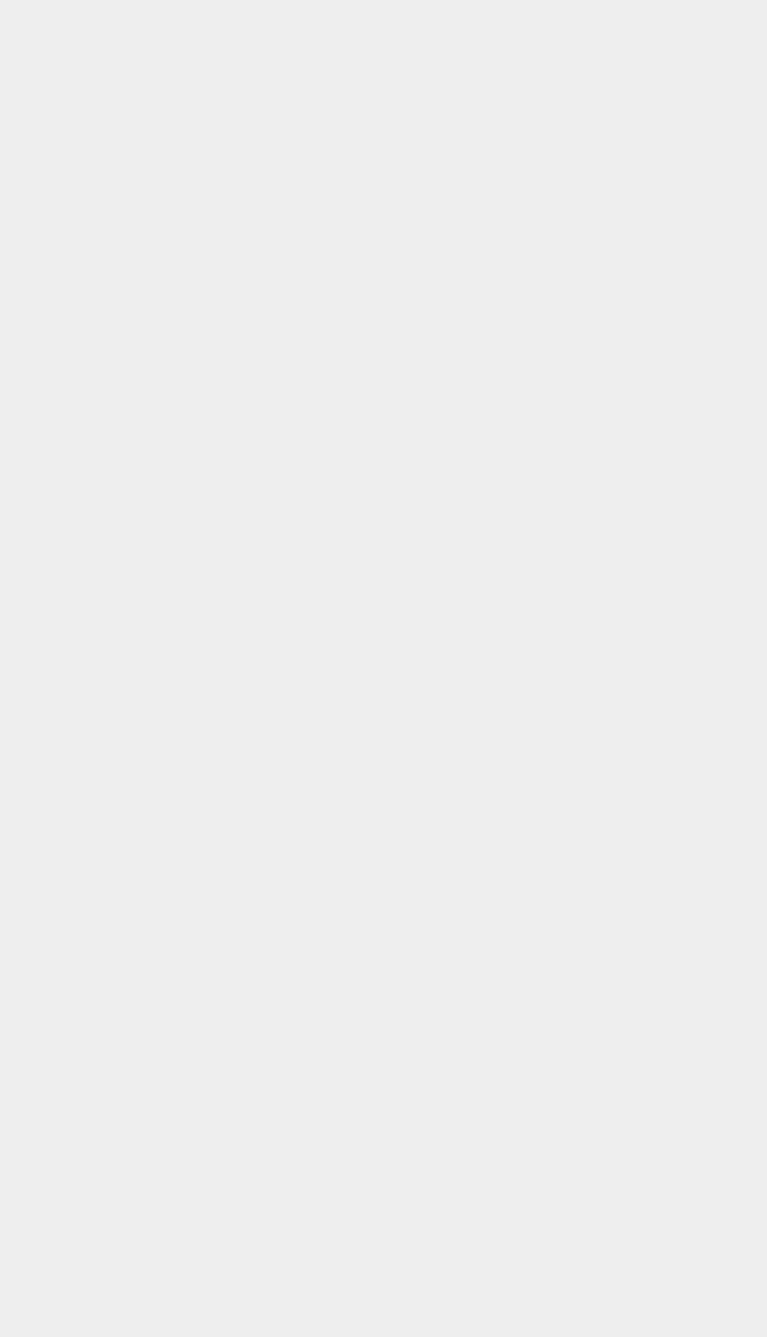
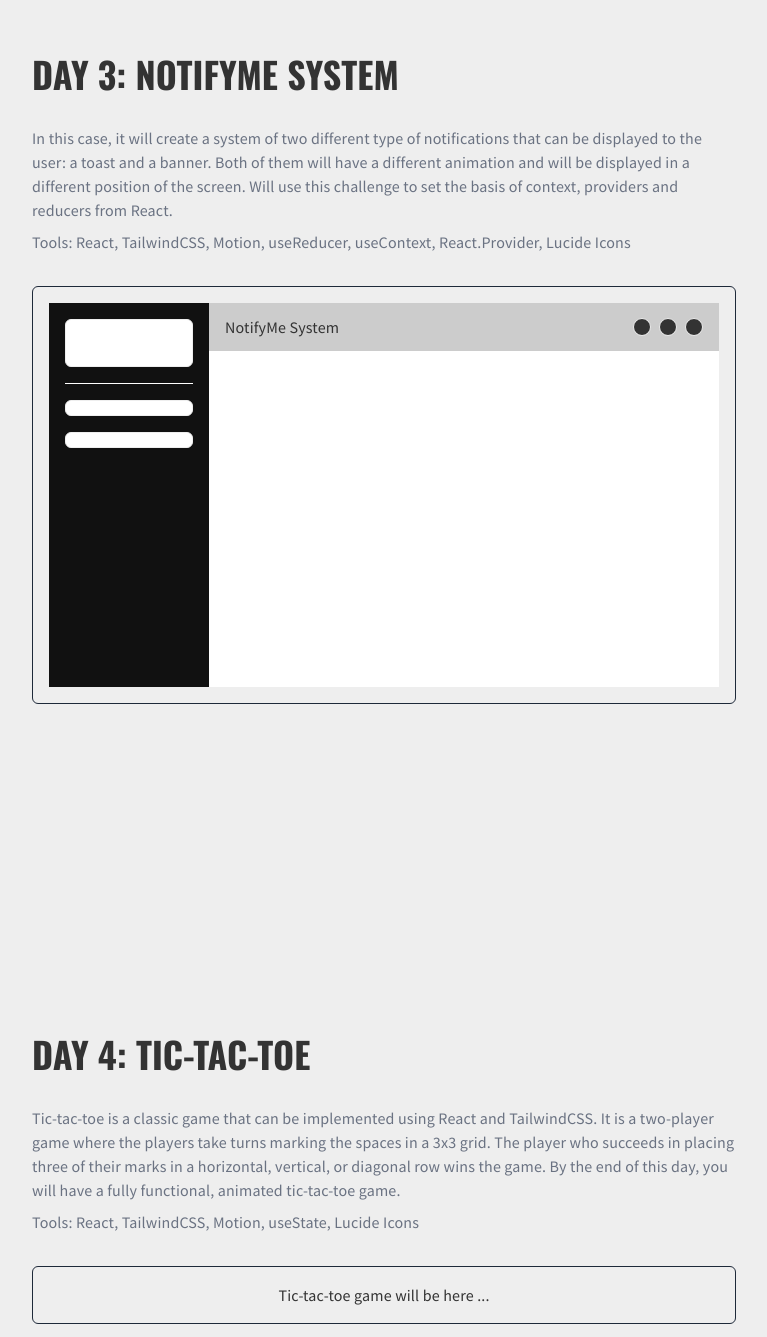
Before and after one commit to rosadurante/octobereact, a React (Vite) app: page / in a window 1280 px wide. Shown: the part 2413-3750 px from the top of the page, without its empty margins (256-1023 px from the left). Before the commit the page ends 2400 px from the top, so only its background shows below. Built offline with nearby package versions, Linux system fonts and the light colour scheme; no server answers.

Commit message:
adding notification system by banner and toast

```diff
--- a/src/challenges.tsx
+++ b/src/challenges.tsx
@@ -1,6 +1,7 @@
 import { Section } from "./components/section"
 import { TablePagination } from "./sections/tablePagination"
 import { TodoList } from "./sections/todoList"
+import { NotifyMe } from "./sections/notifyme"
 
 export const Challenges = () => {
 
@@ -33,10 +34,66 @@ export const Challenges = () => {
         </>
       ),
     },
+    {
+      title: "Day 3: NotifyMe System",
+      description: (
+        <>
+          <p>In this case, it will create a system of two different type of notifications that can be displayed to the user: a toast and a banner. Both of them will have a different animation and will be displayed in a different position of the screen. Will use this challenge to set the basis of context, providers and reducers from React.</p>
+          <p>Tools: React, TailwindCSS, Motion, useReducer, useContext, React.Provider, Lucide Icons</p>
+        </>
+      ),
+      children: (
+        <>
+          <NotifyMe />
+        </>
+      ),
+    },
+    {
+      title: "Day 4: Tic-tac-toe",
+      description: (
+        <>
+          <p>Tic-tac-toe is a classic game that can be implemented using React and TailwindCSS. It is a two-player game where the players take turns marking the spaces in a 3x3 grid. The player who succeeds in placing three of their marks in a horizontal, vertical, or diagonal row wins the game. By the end of this day, you will have a fully functional, animated tic-tac-toe game.</p>
+          <p>Tools: React, TailwindCSS, Motion, useState, Lucide Icons</p>
+        </>
+      ),
+      children: (
+        <>
+          <p>Tic-tac-toe game will be here ... </p>
+        </>
+      ),
+    },
+    {
+      title: "Day 5: Wizard form",
+      description: (
+        <>
+          <p>In this case, it will create a system that allows the user to search for a GIF and display it. It will use the GIPHY API to search for GIFs. The gif selected will be able to copy the URL to the clipboard.</p>
+          <p>Tools: React, TailwindCSS, GYPHY API, Motion, useState, Lucide Icons</p>
+        </>
+      ),
+      children: (
+        <>
+          <p>Find a GIF will be here ... </p>
+        </>
+      ),
+    },
+    {
+      title: "Day 6: Geometry fun",
+      description: (
+        <>
+          <p>In this case, it will create a place to show basic geometric shapes with different animations. This challenge will be a learning experience to the basics of ThreeJS.</p>
+          <p>Tools: React, TailwindCSS, ThreeJS, Motion, useState, Lucide Icons</p>
+        </>
+      ),
+      children: (
+        <>
+          <p>Geometry fun will be here ... </p>
+        </>
+      ),
+    },
   ]
 
-  return datas.map((data) => (
-    <Section title={data.title} description={data.description}>
+  return datas.map((data, index) => (
+    <Section key={`day-${index+1}`} title={data.title} description={data.description}>
       {data.children}
     </Section>
   ));
--- /dev/null
+++ b/src/components/banner.tsx
@@ -0,0 +1,25 @@
+import { X } from "lucide-react"
+import { useNotification } from "../hooks/useNotification"
+import { cn, getBgByType } from "../utils"
+import { AnimatePresence, motion } from "framer-motion";
+
+export const Banner = () => {
+  const { notification, removeNotification } = useNotification();
+
+  return (
+    <AnimatePresence>
+      {notification && notification.props.mode === "banner" && (
+      <motion.div className={cn("absolute top-0 left-0 right-0 h-8 p-2 border-1 border-[#ccc]", getBgByType(notification.props.type), notification.props.className)}
+        initial={{ opacity: 0, y: -10 }}
+        animate={{ opacity: 1, y: 0 }}
+        exit={{ opacity: 0, y: -10 }}
+        transition={{ duration: 0.5 }}
+      >
+        <div className="w-full flex items-center justify-end px-2 ">
+          <X onClick={() => removeNotification(notification.id)} className="w-4 h-4 text-[#333]" />
+        </div>
+        </motion.div>
+      )}
+    </AnimatePresence>
+  )
+}
--- /dev/null
+++ b/src/components/toast.tsx
@@ -0,0 +1,26 @@
+import { X } from "lucide-react";
+import { useNotification } from "../hooks/useNotification";
+import { motion, AnimatePresence } from "framer-motion";
+import { cn, getBgByType } from "../utils";
+
+export const Toast = () => {
+  const { notification, removeNotification } = useNotification();
+
+  return (
+    <AnimatePresence>
+      {notification && notification.props.mode === "toast" && (
+        <motion.div className={cn("absolute bottom-0 right-0 w-48 h-8 rounded-md border-1 border-[#ccc] shadow-md p-1 m-2", getBgByType(notification.props.type), notification.props.className)}
+          initial={{ opacity: 0, y: 10 }}
+          animate={{ opacity: 1, y: 0 }}
+          exit={{ opacity: 0, y: -10 }}
+          transition={{ duration: 0.5 }}
+        >
+          <div className="w-full flex flex-col items-end justify-end px-2">
+            <X onClick={() => removeNotification(notification.id)} className="w-4 h-4 text-[#333]" />
+          </div>
+        </motion.div>
+
+      )}
+      </AnimatePresence>
+    )
+  }
--- /dev/null
+++ b/src/contexts/notification.ts
@@ -0,0 +1,13 @@
+import { createContext } from "react";
+import type { NotificationActions } from "../reducers/notification";
+import type { Notification } from "../types/notification";
+
+export type NotificationContextType = {
+  notification: Notification | null
+  dispatch: React.Dispatch<NotificationActions>
+}
+
+export const NotificationContext = createContext<NotificationContextType>({
+  notification: null,
+  dispatch: () => {}
+});
--- /dev/null
+++ b/src/hooks/useNotification.ts
@@ -0,0 +1,29 @@
+import { useContext } from "react"
+import { NotificationContext } from "../contexts/notification";
+import type { Notification, NotificationType } from "../types/notification";
+
+
+export const useNotification = () => {
+  const { notification, dispatch } = useContext(NotificationContext);
+  const _duration = 3000;
+
+  const _shouldDisappear = (type: NotificationType) => {
+    return type === "success" || type === "info";
+  }
+
+  const removeNotification = (id: number) => {
+    dispatch({ type: "remove", payload: id });
+  }
+
+  const displayNotification = (notification: Notification) => {
+    dispatch({ type: "display", payload: notification });
+
+    if (_shouldDisappear(notification.props.type)) {
+      setTimeout(() => {
+        dispatch({ type: "remove", payload: notification.id });
+      }, _duration);
+    }
+  }
+
+  return { notification, displayNotification, removeNotification };
+}
--- /dev/null
+++ b/src/providers/notification.tsx
@@ -0,0 +1,15 @@
+import { useReducer } from 'react'
+import { notificationReducer } from '../reducers/notification'
+import { NotificationContext, type NotificationContextType } from '../contexts/notification'
+
+
+
+export const NotificationProvider = ({ children }: { children: React.ReactNode }) => {
+  const [notification, dispatch] = useReducer(notificationReducer, null);
+  const contextValue: NotificationContextType = { notification, dispatch };
+  return (
+    <NotificationContext.Provider value={contextValue}>
+      {children}
+    </NotificationContext.Provider>
+  )
+}
--- /dev/null
+++ b/src/reducers/notification.ts
@@ -0,0 +1,15 @@
+import type { Notification } from "../types/notification";
+
+export type NotificationActions = { type: "display", payload: Notification } | { type: "remove", payload: number }
+
+export const notificationReducer = (state: Notification | null, action: NotificationActions) => {
+  switch (action.type) {
+    case "display": {
+      return action.payload;
+    }
+    case "remove":
+      return state?.id === action.payload ? null : state;
+    default:
+      return state;
+  }
+}
--- /dev/null
+++ b/src/sections/notifyme.tsx
@@ -0,0 +1,64 @@
+import { useState } from "react"
+import { X } from "lucide-react"
+import { Button, IconButton } from "../components/button"
+import { Toast } from "../components/toast"
+import { Banner } from "../components/banner"
+import { useNotification } from "../hooks/useNotification"
+import type { NotificationMode, NotificationType } from "../types/notification"
+import { NotificationProvider } from "../providers/notification"
+
+
+export const NotifyMe = () => {
+  return (
+    <NotificationProvider>
+      <NotifyApp />
+    </NotificationProvider>
+  )
+}
+
+export const NotifyApp = () => {
+
+  const { displayNotification } = useNotification();
+  const [id, setId] = useState(0);
+
+  const _randomTypes = () => (["success", "error", "info", "warning"][Math.floor(Math.random() * 4)]) as NotificationType;
+  const _randomModes = () => (["banner", "toast"][Math.floor(Math.random() * 2)]) as NotificationMode;
+
+  const _showRandomNotification = () => {
+    const type = _randomTypes();
+    const mode = _randomModes();
+
+    displayNotification({
+      id: id + 1,
+      props: { type, mode, className: "" }
+    });
+    setId(id + 1);
+  };
+
+  return (
+    <div className="w-full h-96 flex flex-row">
+      <div className="flex flex-col w-48 h-full bg-[#111] p-4 gap-4">
+        <Button label="" onClick={() => _showRandomNotification()} className="w-full h-12 bg-[#fff] rounded-md"></Button>
+        <hr className="w-full border-[#fff]" />
+        <Button label="" onClick={() => _showRandomNotification()} className="w-full h-4 bg-[#fff] rounded-md"></Button>
+        <Button label="" onClick={() => _showRandomNotification()} className="w-full h-4 bg-[#fff] rounded-md"></Button>
+      </div>
+
+      <div className="w-full h-full bg-[#fff] flex flex-col">
+        <div className="w-full h-12 bg-[#ccc] flex items-center justify-between px-4">
+          <p className="text-[#333]">NotifyMe System</p>
+          <div className="flex items-center gap-2">
+            <IconButton icon={<X />} onClick={() => _showRandomNotification()} className="rounded-full p-2 w-4 h-4 bg-[#333] text-[#fff]" />
+            <IconButton icon={<X />} onClick={() => _showRandomNotification()} className="rounded-full p-2 w-4 h-4 bg-[#333] text-[#fff]"/>
+            <IconButton icon={<X />} onClick={() => _showRandomNotification()} className="rounded-full p-2 w-4 h-4 bg-[#333] text-[#fff]"/>
+          </div>
+        </div>
+        <div className="w-full flex-1 relative">
+          <Banner />
+          <Toast />
+        </div>
+
+      </div>
+    </div>
+  )
+}
--- /dev/null
+++ b/src/types/notification.ts
@@ -0,0 +1,13 @@
+
+
+export type NotificationType = "success" | "error" | "warning" | "info" | "neutral"
+export type NotificationMode = "toast" | "banner"
+
+export type Notification = {
+  id: number
+  props: {
+    type: NotificationType
+    mode: NotificationMode
+    className: string
+  }
+}
--- a/src/utils.ts
+++ b/src/utils.ts
@@ -1,6 +1,12 @@
 import { type ClassValue, clsx } from 'clsx';
 import { twMerge } from 'tailwind-merge';
+import type { NotificationType } from './types/notification';
 
 export function cn(...inputs: ClassValue[]) {
   return twMerge(clsx(inputs));
 }
+
+// NotifyMe utils
+export const getBgByType = (type: NotificationType) => {
+    return type === "success" ? "bg-[#b8f2b6]/70" : type === "error" ? "bg-[#ffb3b3]/70" : type === "info" ? "bg-[#eee]/70" : type === "warning" ? "bg-[#ffd9b3]/70" : "bg-[#333]";
+  }
```
